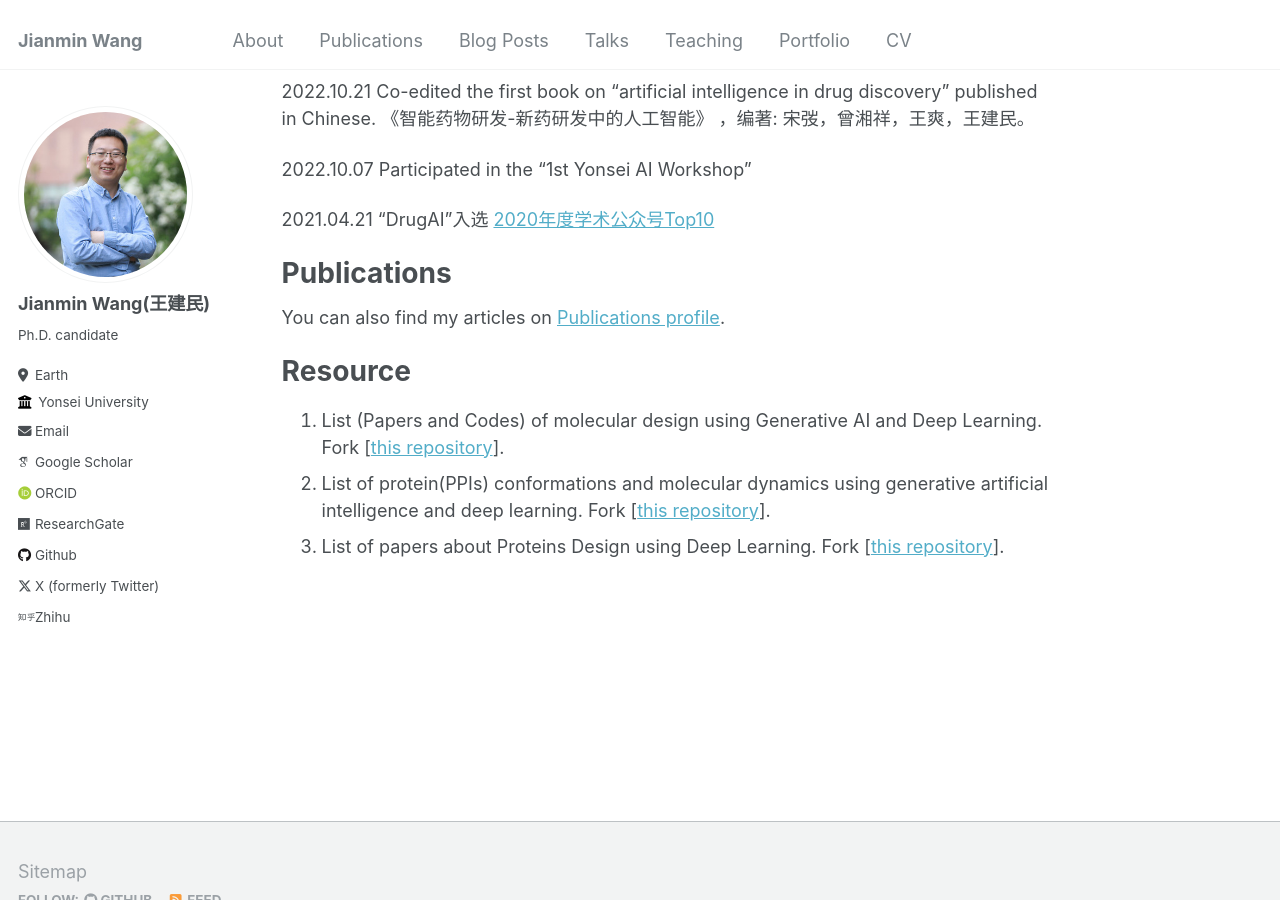
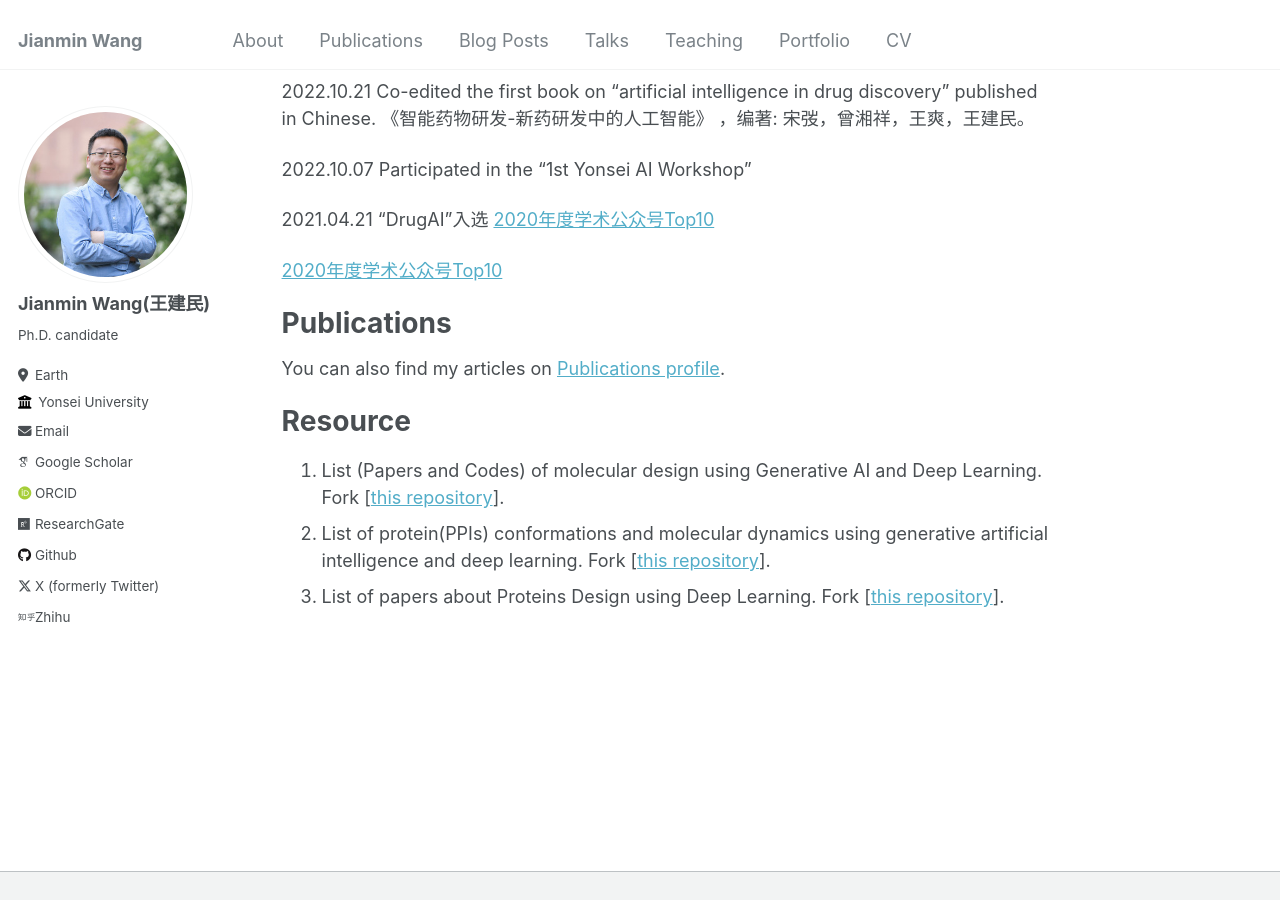
Before and after one commit to Jianmin2drugai/Jianmin2drugai.github.io, a Jekyll site: the page built from _pages/about.md, in a window 1280 px wide and 900 px high, scrolled down 717 px. Built offline with Jekyll 4.4.1, drawn with Linux system fonts in a browser that asks for light colours; some web fonts are replaced.

Commit message:
Update about.md

```diff
--- a/_pages/about.md
+++ b/_pages/about.md
@@ -25,7 +25,9 @@
 
 2022.10.07 Participated in the “1st Yonsei AI Workshop”
 
-2021.04.21 “DrugAI”入选 <a href="[https://www.yonsei.ac.kr/en_sc](https://github.com/jianmin2drugai.github.io/images/drugai_2020_top10.png/">2020年度学术公众号Top10</a>
+2021.04.21 “DrugAI”入选 [2020年度学术公众号Top10](ttps://github.com/jianmin2drugai.github.io/images/drugai_2020_top10.png)
+
+<a href="[https://www.yonsei.ac.kr/en_sc](https://github.com/jianmin2drugai.github.io/images/drugai_2020_top10.png/">2020年度学术公众号Top10</a>
 
 
 Publications
```
